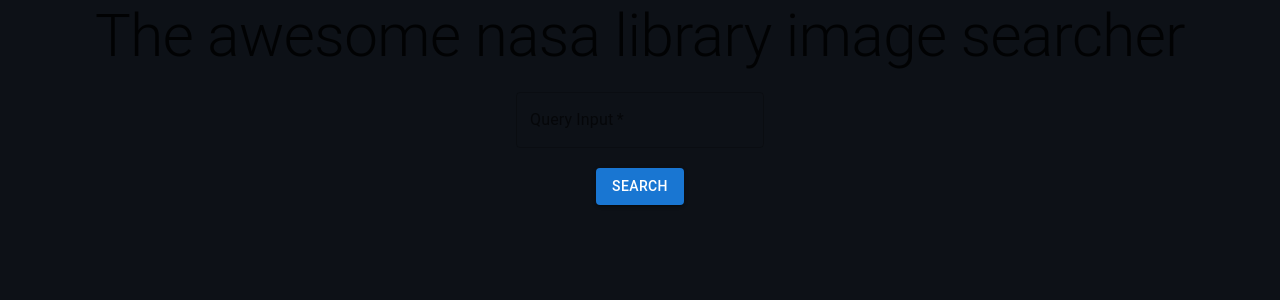
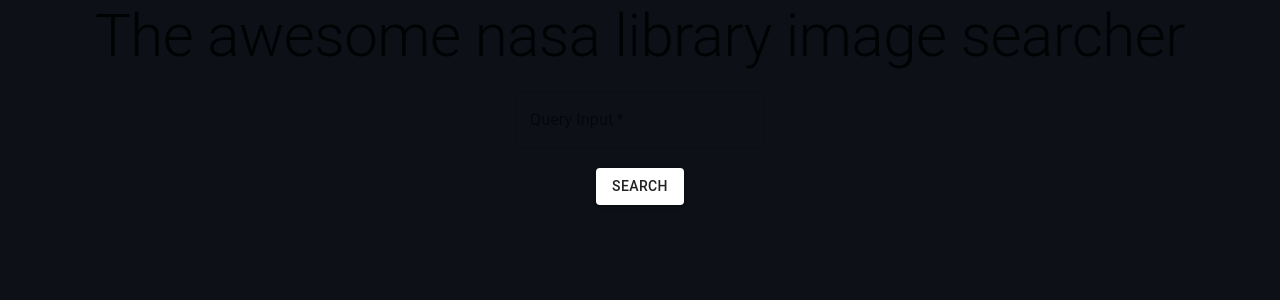
Before and after one commit to jzapiorkowski/nasa-library, a React (Create React App) app: page / in a window 1280 px wide. Shown: the top 300 px of the page. Built offline with nearby package versions, Linux system fonts and the light colour scheme.

Commit message:
add white as primary main color

```diff
--- a/src/theme.ts
+++ b/src/theme.ts
@@ -7,5 +7,8 @@
     background: {
       default: '#0d1117',
     },
+    primary: {
+      main: '#ffffff',
+    },
   },
 });
```
